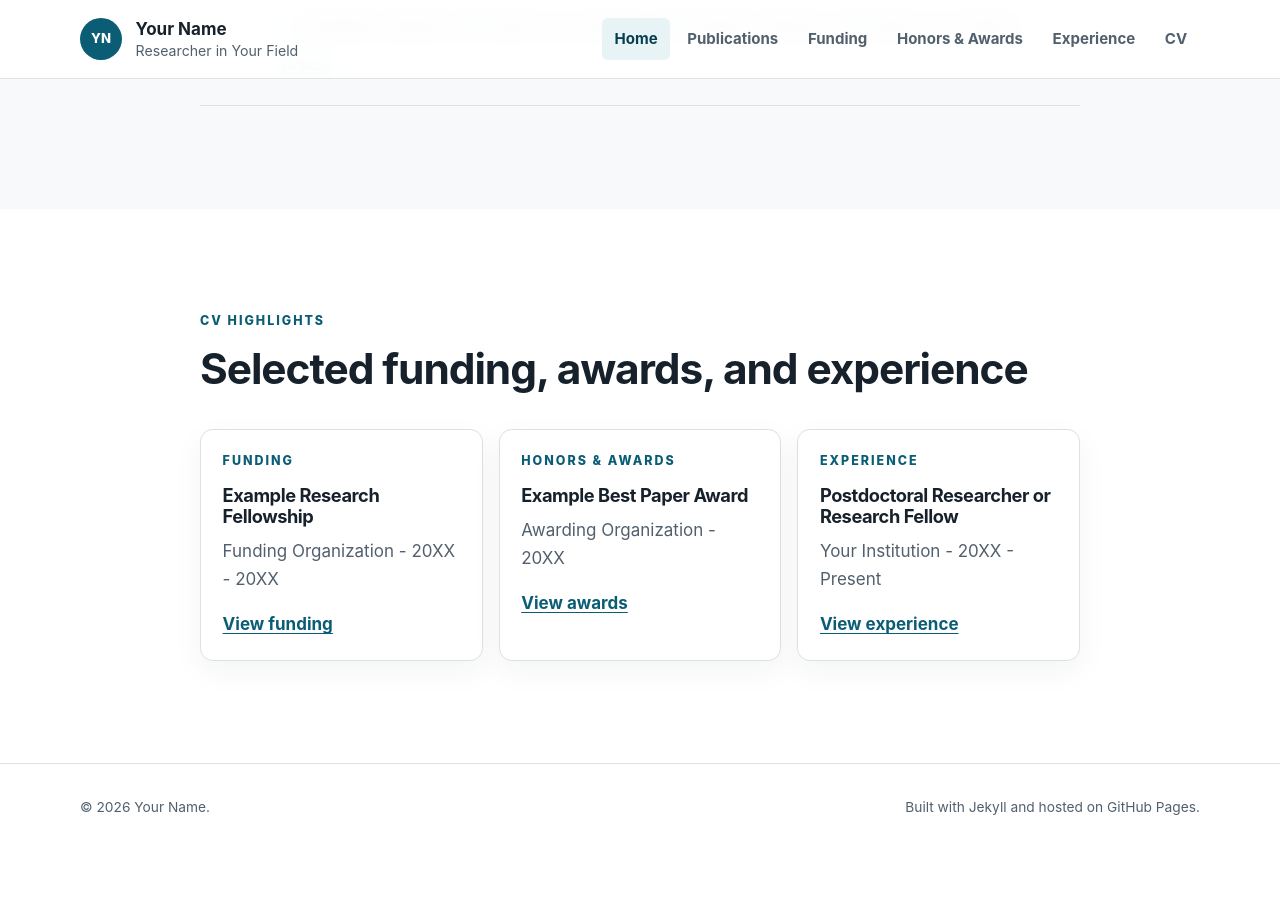
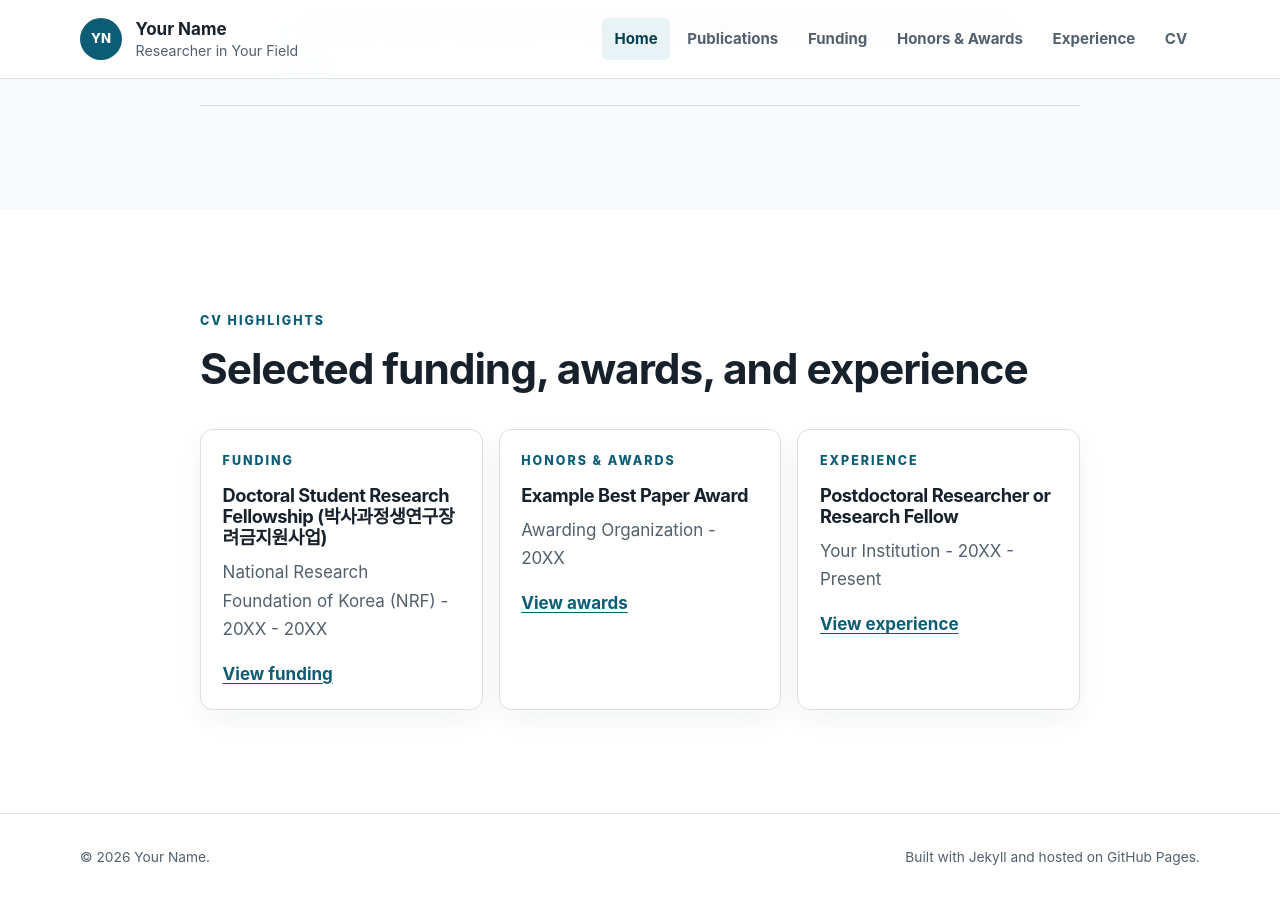
Before and after one commit to yuyeolchoi/yuyeolchoi.github.io, a Jekyll site: the page built from index.html, in a window 1280 px wide and 900 px high, scrolled down 2499 px. Built offline with Jekyll 4.4.1, drawn with Linux system fonts in a browser that asks for light colours; before the commit the page ends 3350 px from its top, so only the background shows below that.

Commit message:
Add NRF doctoral fellowship funding entry

```diff
--- a/_data/cv.yml
+++ b/_data/cv.yml
@@ -25,11 +25,11 @@ experience:
     featured: true
 
 funding:
-  - title: "Example Research Fellowship"
-    organization: "Funding Organization"
-    amount: "Optional amount"
+  - title: "Doctoral Student Research Fellowship (박사과정생연구장려금지원사업)"
+    organization: "National Research Foundation of Korea (NRF)"
+    amount: ""
     period: "20XX - 20XX"
-    details: "Competitive fellowship supporting dissertation or postdoctoral research."
+    details: "Awarded by the National Research Foundation of Korea to support doctoral research on [your research topic]."
     featured: true
   - title: "Example Travel Grant"
     organization: "Academic Society"
```
